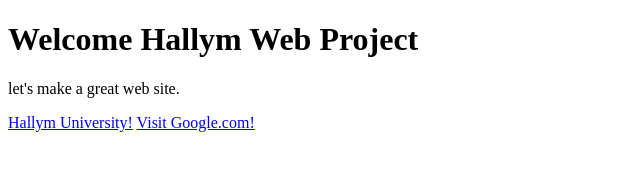
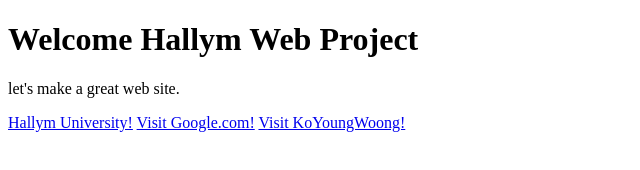
Before and after one commit to hero707/webproject, a plain HTML site: page index.html in a window 1280 px wide. Shown: the whole page, without its empty margins (0-640 px from the left). Drawn offline with Linux system fonts and the light colour scheme.

Commit message:
index.html h21735 tag  added

```diff
--- a/index.html
+++ b/index.html
@@ -9,6 +9,7 @@
 <p>let's make a great web site.</p>
 <a href="http://www.hallym.ac.kr/">Hallym University!</a>
 <a href="http://www.google.com/">Visit Google.com!</a>
+<a href="./member/h21735.html">Visit KoYoungWoong!</a>
 
 </body>
 </html>
```
